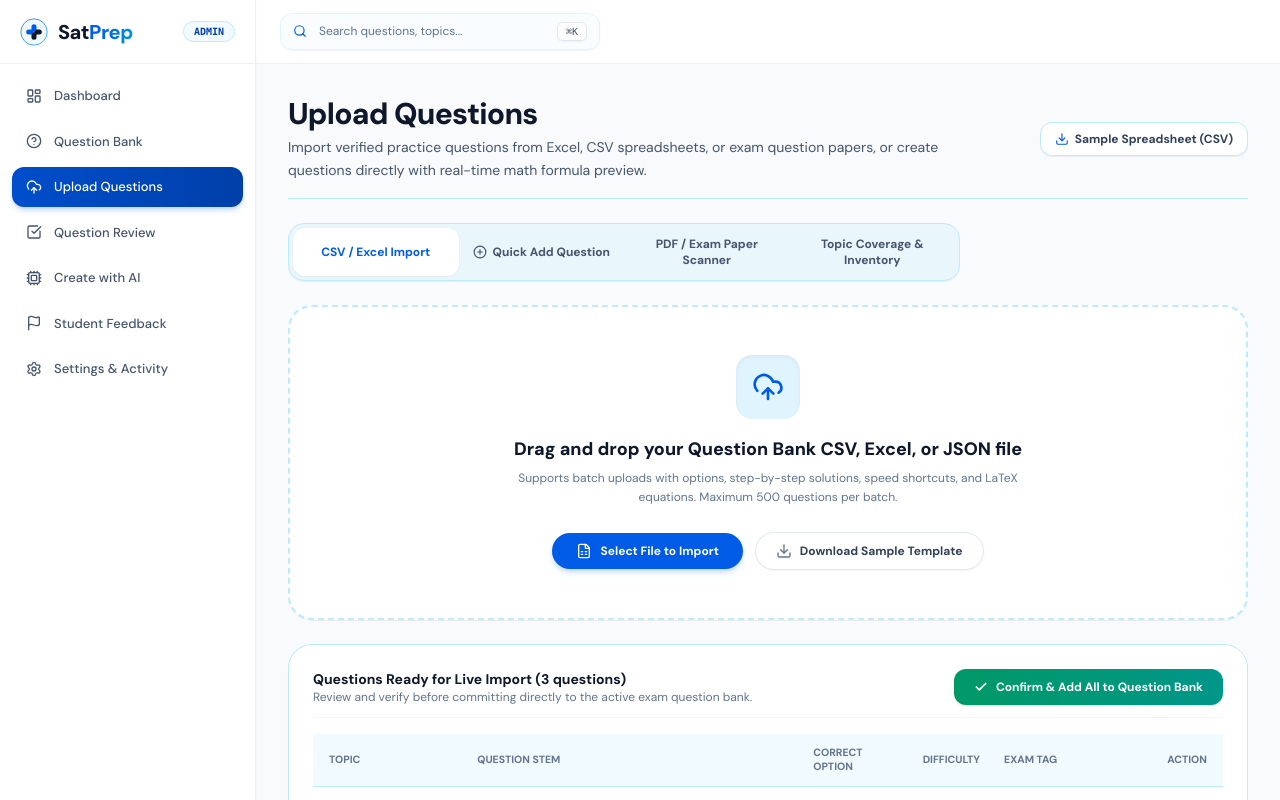
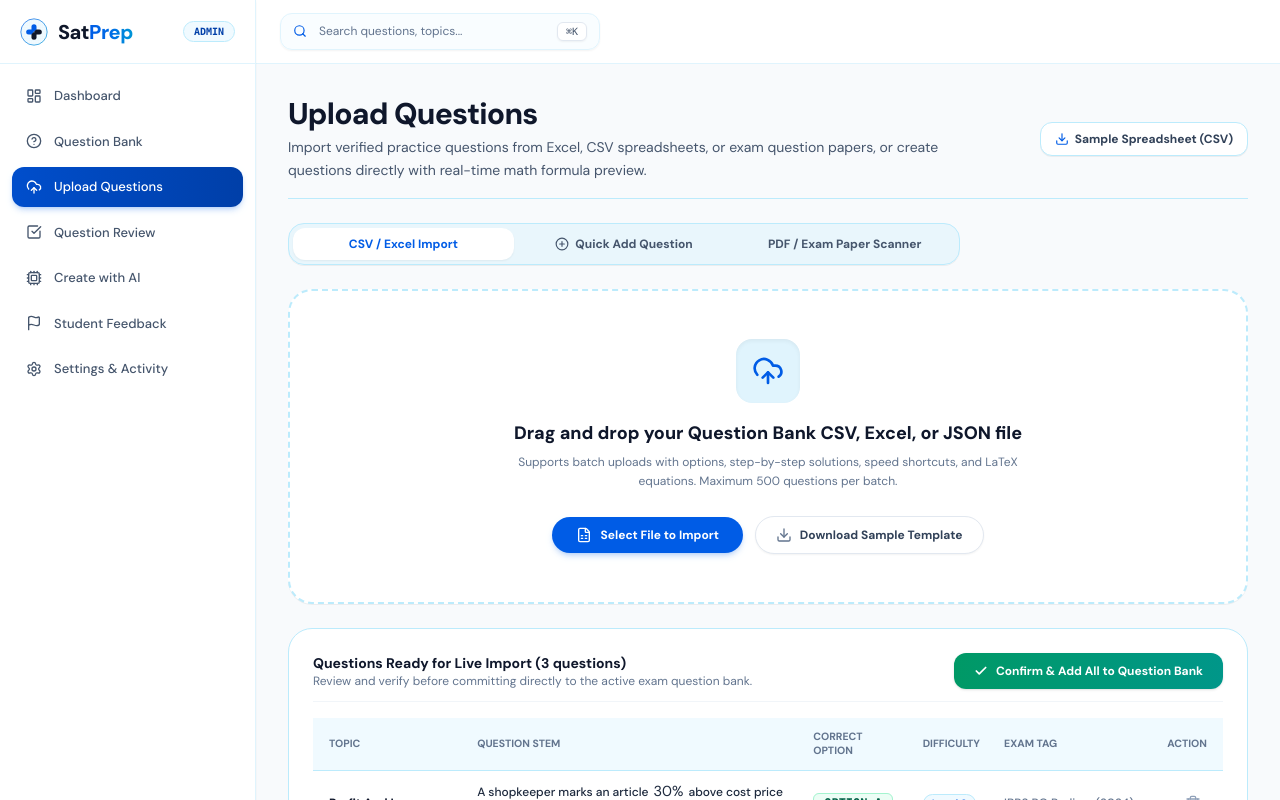
Before and after one commit to Potri2357/SatPrep, a Next.js app: page /admin/seed in a window 1280 px wide. Shown: the top 800 px of the page. Built offline with nearby package versions, Linux system fonts and the light colour scheme.

Commit message:
style(admin): remove Topic Question Bank Inventory & Coverage section from Upload Questions

```diff
--- a/src/app/admin/seed/page.tsx
+++ b/src/app/admin/seed/page.tsx
@@ -183,7 +183,7 @@ function parseJSONQuestions(text: string): ParsedQuestionRow[] {
 }
 
 export default function UploadQuestionBankPage() {
-  const [activeTab, setActiveTab] = useState<'csv' | 'manual' | 'pdf' | 'coverage'>('csv');
+  const [activeTab, setActiveTab] = useState<'csv' | 'manual' | 'pdf'>('csv');
   const [uploadStatus, setUploadStatus] = useState<string | null>(null);
   const [uploadError, setUploadError] = useState<string | null>(null);
   const [isUploading, setIsUploading] = useState<boolean>(false);
@@ -598,15 +598,6 @@ ratio-and-proportion,"The ratio of boys to girls in a class is 5 : 4. If 4 girls
           )}
         >
           PDF / Exam Paper Scanner
-        </button>
-        <button
-          onClick={() => setActiveTab('coverage')}
-          className={cn(
-            "flex-1 py-2 px-3 font-bold rounded-xl transition-all cursor-pointer text-center",
-            activeTab === 'coverage' ? "bg-white text-[#005CE6] shadow-xs" : "text-slate-600 hover:text-slate-900"
-          )}
-        >
-          Topic Coverage &amp; Inventory
         </button>
       </div>
 
@@ -1260,47 +1251,6 @@ ratio-and-proportion,"The ratio of boys to girls in a class is 5 : 4. If 4 girls
           )}
         </div>
       )}
-
-      {/* TAB 4: TOPIC COVERAGE & INVENTORY */}
-      {activeTab === 'coverage' && (
-        <div className="p-6 sm:p-8 rounded-3xl bg-white border border-[#BCEBFC] space-y-5 shadow-2xs">
-          <div className="flex flex-col sm:flex-row sm:items-center justify-between gap-2 border-b border-slate-100 pb-3">
-            <div>
-              <h2 className="text-base sm:text-lg font-black text-slate-900">
-                Topic Question Bank Inventory &amp; Coverage
-              </h2>
-              <p className="text-xs text-slate-500">
-                Distribution of active verified questions per quantitative syllabus topic. Target: 150 questions per topic.
-              </p>
-            </div>
-          </div>
-
-          <div className="grid grid-cols-1 sm:grid-cols-2 lg:grid-cols-3 gap-3.5">
-            {INITIAL_TOPICS.map((t) => {
-              const stock = t.is_template_eligible ? 142 : 88;
-              const target = 150;
-              const pct = Math.min(100, Math.round((stock / target) * 100));
-
-              return (
-                <div key={t.id} className="p-4 rounded-2xl border border-slate-200 bg-[#F7FDFF] space-y-2.5">
-                  <div className="flex justify-between items-center text-xs">
-                    <span className="font-bold text-slate-900 truncate">{t.name}</span>
-                    <span className="font-mono font-bold text-[#005CE6] bg-[#E0F4FD] px-2.5 py-0.5 rounded-full border border-[#BCEBFC] text-[11px]">
-                      {stock} / {target} Qs
-                    </span>
-                  </div>
-                  <div className="w-full bg-slate-200 rounded-full h-1.5 overflow-hidden">
-                    <div
-                      className="bg-[#005CE6] h-full rounded-full transition-all duration-300"
-                      style={{ width: `${pct}%` }}
-                    />
-                  </div>
-                </div>
-              );
-            })}
-          </div>
-        </div>
-      )}
     </div>
   );
 }
```
